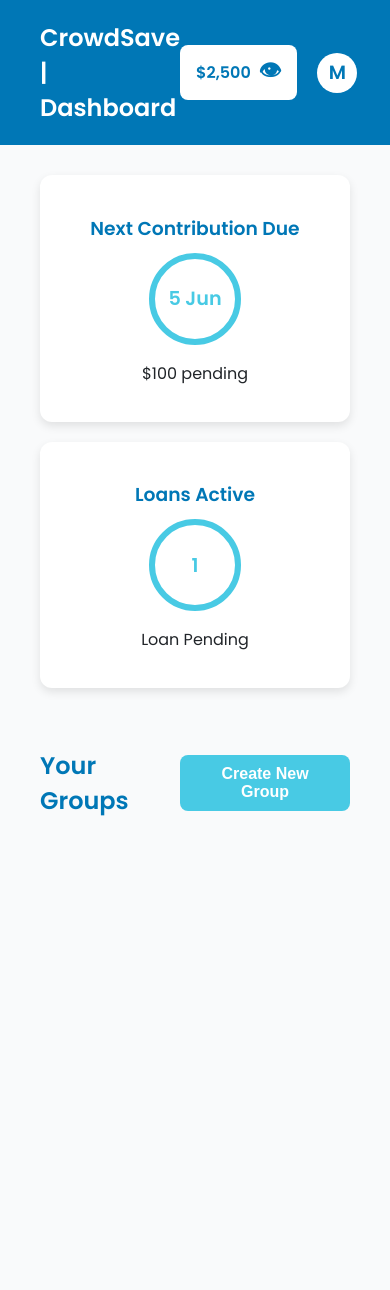
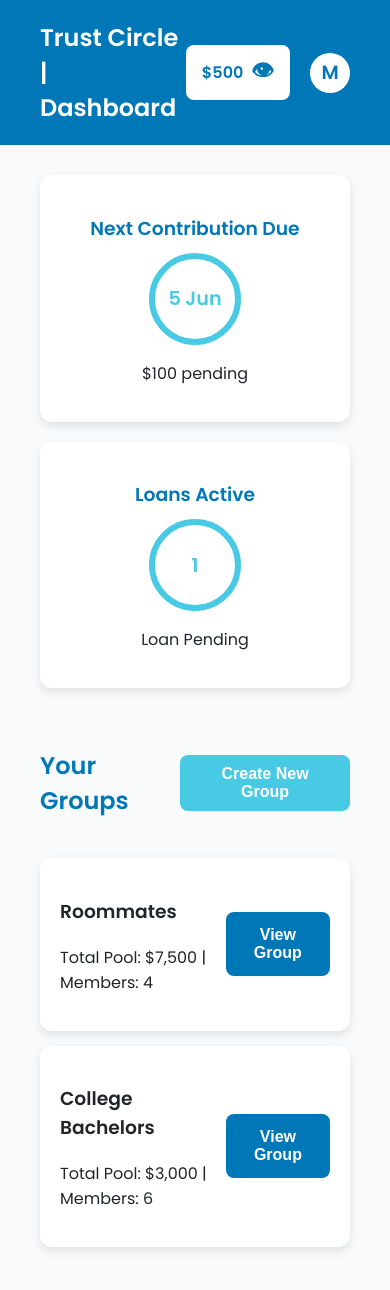
Before and after one commit to AJ3904/Dragon-Hacks, a website: page front-end/dashboard.html in a window 390 px wide. Before the commit the page ends 888 px from the top, so only its background shows below. Drawn offline with Linux system fonts and the light colour scheme.

Commit message:
Update dashboard.html

```diff
--- a/front-end/dashboard.html
+++ b/front-end/dashboard.html
@@ -239,11 +239,11 @@
 <body>
 
 <header>
-  <h1>CrowdSave | Dashboard </h1>
+  <h1>Trust Circle | Dashboard </h1>
   <div class="header-right">
     <div class="wallet">
-      <span id="wallet-amount">$2,500</span>
-      <span class="eye" id="eye" onclick="toggleBalances()">&#128065;</span> <!-- Eye icon inside wallet -->
+      <span id="wallet-amount">$500</span>
+      <span class="eye" id="eye" onclick="toggleBalances()">&#128065;</span>
     </div>
     <div class="profile-icon" onclick="goToSettings()">M</div>
   </div>
@@ -268,21 +268,21 @@
     <button class="create-group-btn" onclick="openModal()">Create New Group</button>
   </div>
 
-  <!-- <div class="group-card">
+  <div class="group-card">
     <div>
-      <h3>Family Circle</h3>
-      <p>Total Pool: <span class="pool-amount">$7,500</span> | Members: 5</p>
+      <h3>Roommates</h3>
+      <p>Total Pool: <span class="pool-amount">$7,500</span> | Members: 4</p>
     </div>
-    <button class="request-loan-btn">Request Loan</button>
+    <button class="request-loan-btn" onclick="goToGroup()">View Group</button>
   </div>
 
   <div class="group-card">
     <div>
-      <h3>College Buddies</h3>
-      <p>Total Pool: <span class="pool-amount">$3,000</span> | Members: 4</p>
+      <h3>College Bachelors</h3>
+      <p>Total Pool: <span class="pool-amount">$3,000</span> | Members: 6</p>
     </div>
-    <button class="request-loan-btn">Request Loan</button>
-  </div> -->
+    <button class="request-loan-btn" onclick="goToGroup()">View Group</button>
+  </div>
 
 </div>
 
@@ -292,12 +292,11 @@
     if (hash && hash.includes('token=')) {
         const token = hash.split('token=')[1];
         localStorage.setItem('accessToken', token);
-        // Remove the token from the URL for security
         history.replaceState(null, null, window.location.pathname);
     }
 });
   let hidden = false;
-  let selectedUserIds = []; // Store selected users globally
+  let selectedUserIds = [];
 
   function toggleBalances() {
     hidden = !hidden;
@@ -310,27 +309,22 @@
       nextContributionAmount.innerText = '****';
       poolAmounts.forEach(el => el.innerText = '****');
     } else {
-      wallet.innerText = '$2,500';
+      wallet.innerText = '$500';
       nextContributionAmount.innerText = '$100 pending';
       poolAmounts[0].innerText = '$7,500';
       poolAmounts[1].innerText = '$3,000';
     }
   }
 
-  // --- MODAL FUNCTIONS ---
-
-  // Open the modal and load users
   function openModal() {
     document.getElementById('groupModal').style.display = 'block';
     fetchUsers();
   }
 
-  // Close the first user selection modal
   function closeModal() {
     document.getElementById('groupModal').style.display = 'none';
   }
 
-  // Fetch users from the server
   async function fetchUsers() {
     const userList = document.getElementById('userList');
     userList.innerHTML = '<p>Loading users...</p>';
@@ -367,7 +361,6 @@
     }
   }
 
-  // Search/filter users
   function filterUsers() {
     const input = document.getElementById('searchInput').value.toLowerCase();
     const userItems = document.querySelectorAll('.user-item');
@@ -382,7 +375,6 @@
     });
   }
 
-  // After selecting users → move to second modal
   function createGroup() {
     selectedUserIds = Array.from(document.querySelectorAll('.user-item input:checked'))
                             .map(cb => cb.value);
@@ -392,14 +384,11 @@
       return;
     }
 
-    // Close first modal
     closeModal();
 
-    // Open second modal
     document.getElementById('groupInfoModal').style.display = 'block';
   }
 
-  // Close the second modal (group info)
   function closeGroupInfoModal() {
     document.getElementById('groupInfoModal').style.display = 'none';
   }
@@ -424,11 +413,8 @@
     console.log('Grace Period:', gracePeriodValue, gracePeriodUnit);
     console.log('Selected Users:', selectedUserIds);
 
-    // --- Now dynamically add the new group to the dashboard
-
     const groupsContainer = document.querySelector('.container');
 
-    // Create the group card element
     const newGroupCard = document.createElement('div');
 newGroupCard.className = 'group-card';
 newGroupCard.innerHTML = `
@@ -436,13 +422,11 @@
     <h3>${groupName}</h3>
     <p>Total Pool: <span class="pool-amount">$0</span> | Members: ${selectedUserIds.length + 1}</p>
   </div>
-  <button class="request-loan-btn">Request Loan</button>
+  <button class="request-loan-btn" onclick="goToGroup()">View Group</button>
 `;
 
-// Add click handler to save group info and redirect
 newGroupCard.onclick = () => {
   const selectedUsersInitials = selectedUserIds.map(id => {
-    // Assume you fetched the full user list earlier
     const user = window.allUsers.find(u => u._id === id);
     if (user) {
       return (user.FirstName[0] + user.LastName[0]).toUpperCase();
@@ -450,7 +434,7 @@
     return '??';
   });
 
-  selectedUsersInitials.push('XZ'); // Hardcode current user's initials
+  selectedUsersInitials.push('XZ');
 
   const groupData = {
     name: groupName,
@@ -462,23 +446,23 @@
   window.location.href = 'group.html';
 };
 
-    // Insert the new group card **after the last existing group**
     const lastGroupsHeader = document.querySelector('.groups-header');
     lastGroupsHeader.insertAdjacentElement('afterend', newGroupCard);
 
-    // Close the group info modal
     closeGroupInfoModal();
 
-    // (Optional: reset fields if you want)
   }
 
   function goToSettings() {
       window.location.href = "settings.html";
   }
 
+  function goToGroup() {
+    window.location.href = "group.html";
+}
+
 </script>
 
-<!-- Create Group Modal -->
 <div id="groupModal" class="modal">
   <div class="modal-content">
     <div class="modal-header">Create New Group</div>
@@ -494,7 +478,6 @@
   </div>
 </div>
 
-<!-- Group Information Modal -->
 <div id="groupInfoModal" class="modal">
   <div class="modal-content">
     <div class="modal-header">Group Details</div>
```
